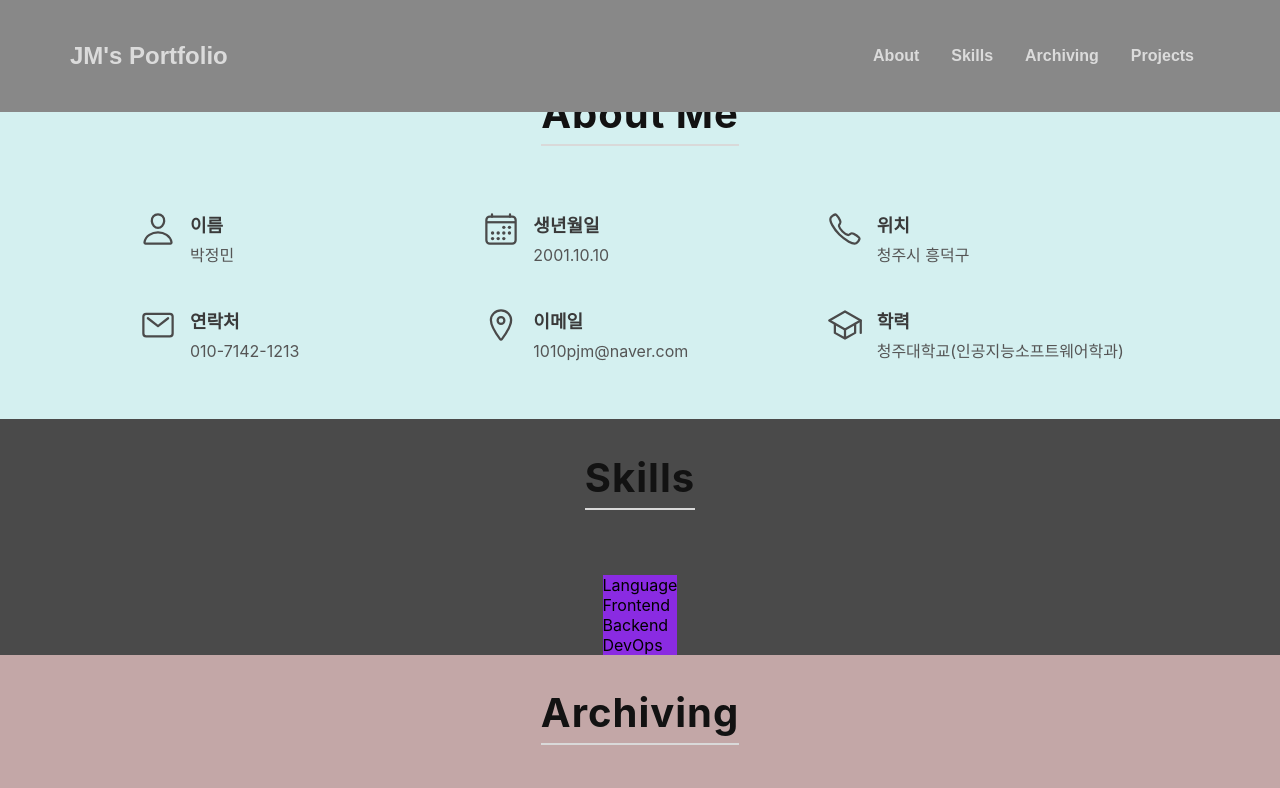
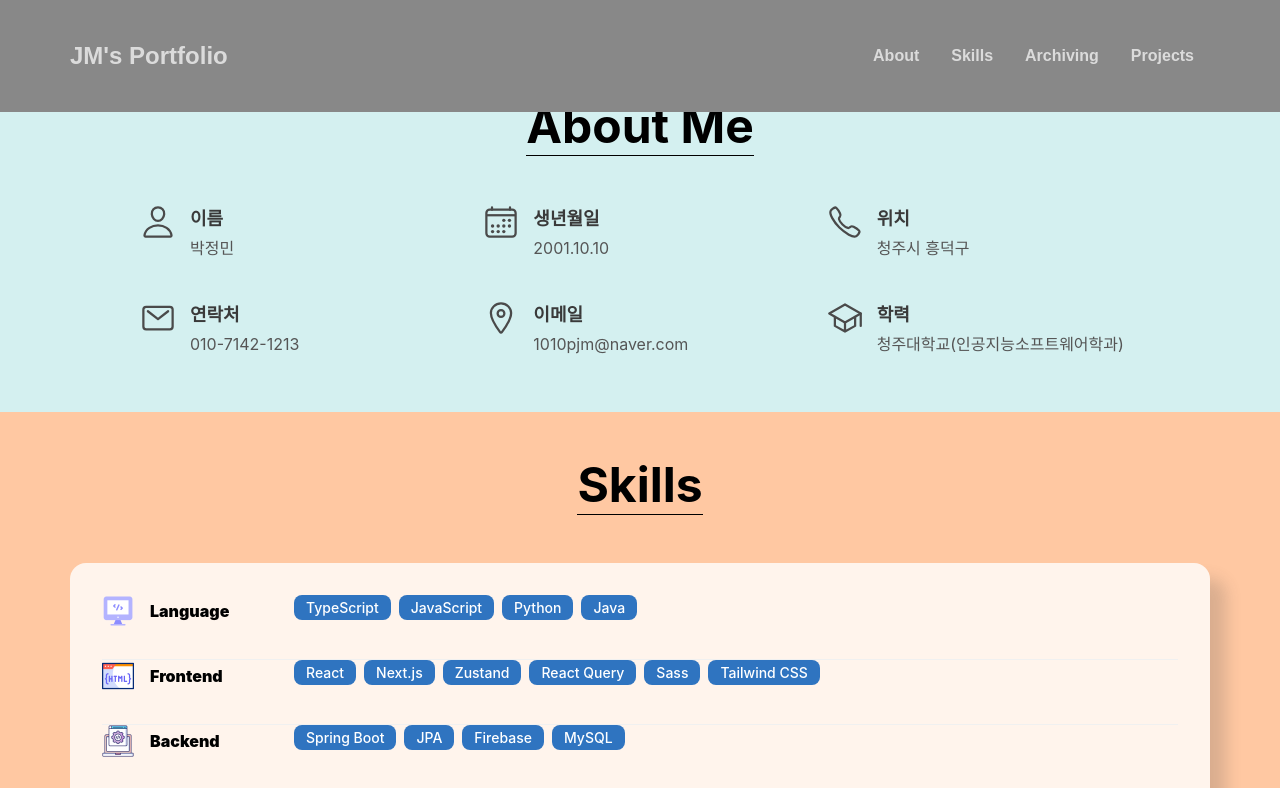
Before and after one commit to JJungMing/JM-portfolio, a React (Create React App) app: page / in a window 1280 px wide. Shown: the top 788 px of the page. Built offline with nearby package versions, Linux system fonts and the light colour scheme.

Commit message:
skills 수정

```diff
--- a/src/components/common/SectionTitle/SectionTitle.module.css
+++ b/src/components/common/SectionTitle/SectionTitle.module.css
@@ -1,12 +1,13 @@
 .wrapper {
-    margin-bottom: 32px;
+    position: relative;
+    display: table;
+    margin: 0 auto 0.5rem;
 }
 
 .title {
-    font-size: 40px;
-    font-weight: 700;
-    letter-spacing: 1px;
-    color: #121212;
-    padding-bottom: 6px;
-    border-bottom: 2px solid #d9d9d9;
+    border-bottom-color: #000000;
+    color: #000000;
+    border-bottom-width: 1px;
+    border-bottom-style: solid;
+    font-size: 3rem
 }
--- a/src/components/sections/Skills/Skills.jsx
+++ b/src/components/sections/Skills/Skills.jsx
@@ -2,18 +2,66 @@ import React from 'react';
 import styles from './Skills.module.css';
 import SectionTitle from '../../common/SectionTitle/SectionTitle';
 
+import languageImg from '../../../Image/free-icon-programming-language-18756635.png';
+import frontendImg from '../../../Image/free-icon-html-code-19037981.png';
+import backendImg from '../../../Image/free-icon-backend-coding-16990182.png';
+import devopsImg from '../../../Image/free-icon-dev-10259833.png';
+
+const skills = [
+  {
+    image: languageImg,
+    title: 'Language',
+    items: ['TypeScript', 'JavaScript', 'Python', 'Java'],
+  },
+  {
+    image: frontendImg,
+    title: 'Frontend',
+    items: ['React', 'Next.js', 'Zustand', 'React Query', 'Sass', 'Tailwind CSS'],
+  },
+  {
+    image: backendImg,
+    title: 'Backend',
+    items: ['Spring Boot', 'JPA', 'Firebase', 'MySQL'],
+  },
+  {
+    image: devopsImg,
+    title: 'DevOps',
+    items: ['Docker', 'AWS', 'Vercel', 'GitHub'],
+  },
+];
+
 function Skills() {
   return (
-    <section className={styles.skillsContainer} id="skills">
+    <section className={styles.skillsWrapper} id="skills">
+      <div className={styles.skillsContainer}>
 
-      <SectionTitle children='Skills' />
+        <SectionTitle>Skills</SectionTitle>
 
-      <div className={styles.skillGrid}>
-        <div>Language</div>
-        <div>Frontend</div>
-        <div>Backend</div>
-        <div>DevOps</div>
+        <div className={styles.skillsCard}>
+          {skills.map((skill) => (
+            <div key={skill.title} className={styles.skillRow}>
+              <div className={styles.skillName}>
+                <img
+                  src={skill.image}
+                  alt={`${skill.title} 아이콘`}
+                  className={styles.skillIcon}
+                />
+                <span>{skill.title}</span>
+              </div>
+
+              <ul className={styles.skillTags}>
+                {skill.items.map((item) => (
+                  <li key={item} className={styles.tag}>
+                    {item}
+                  </li>
+                ))}
+              </ul>
+            </div>
+          ))}
+        </div>
+
       </div>
+
     </section>
   );
 }
--- a/src/components/sections/Skills/Skills.module.css
+++ b/src/components/sections/Skills/Skills.module.css
@@ -1,12 +1,92 @@
-.skillsContainer {
+.skillsWrapper {
+  background: #ffc8a2;
+}
+
+.skillsContainer{
+  width: 100%;
+  max-width: 71.25rem;
+  padding: 0.2rem 1.5rem 4rem;
+  margin: 0 auto;
+}
+
+.skillsCard {
   display: flex;
   flex-direction: column;
-  align-items: center;
-  justify-content: flex-start;
-  padding: 0px 36px;
-  background-color: #4a4a4a;
+  row-gap: 2rem;
+  padding: 2rem;
+  background-color: hsla(0, 0%, 100%, .8);
+  box-shadow: 1rem 1rem 1rem 0 rgba(68, 68, 68, .2);
+  border-radius: 1rem;
 }
 
-.skillGrid {
-  background-color: blueviolet;
+.skillRow {
+  display: flex;
+  align-items: flex-start;
+  column-gap: 2rem;
 }
+
+.skillRow + .skillRow {
+  border-top: 1px solid #f0f0f0;
+}
+
+.skillName {
+  display: flex;
+  align-items: center;
+  column-gap: 1rem;
+  flex-shrink: 0;
+  width: 10rem;
+  font-weight: 900;
+}
+
+.skillIcon {
+  width: 32px;
+  height: 32px;
+}
+
+/* 태그 영역 */
+.skillTags {
+  display: flex;
+  flex-wrap: wrap;
+  align-items: flex-start;
+  gap: .5rem;
+}
+
+ul {
+  list-style-type: none;
+  padding: 0;
+  margin: 0;
+}
+
+.tag {
+  padding: .25rem .75rem;
+  border-radius: .5rem;
+  font-weight: 500;
+  font-size: .875rem;
+}
+
+li {
+  display: list-item;
+  unicode-bidi: isolate;
+  background-color: #2f74c0;
+  color: #ffffff;
+}
+
+img {
+  vertical-align: middle;
+}
+
+/* 모바일 */
+@media (max-width: 768px) {
+  .skillsCard {
+    padding: 1.75rem 1.25rem;
+  }
+
+  .skillRow {
+    flex-direction: column;
+    gap: 0.9rem;
+  }
+
+  .skillLeft {
+    min-width: auto;
+  }
+}
```
